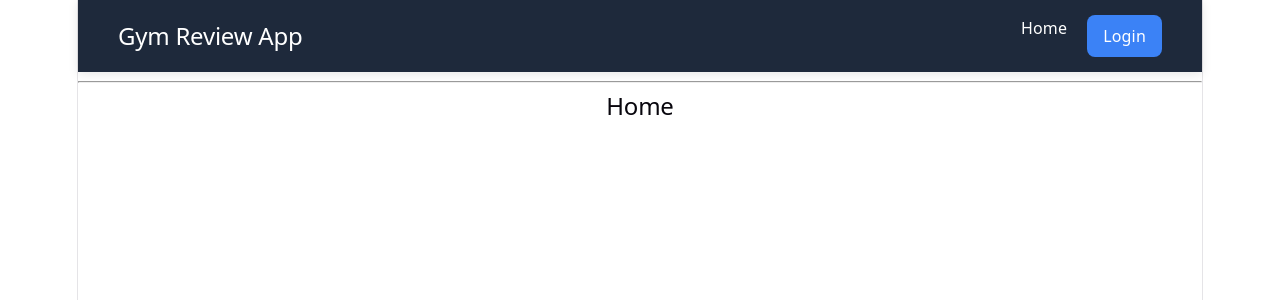
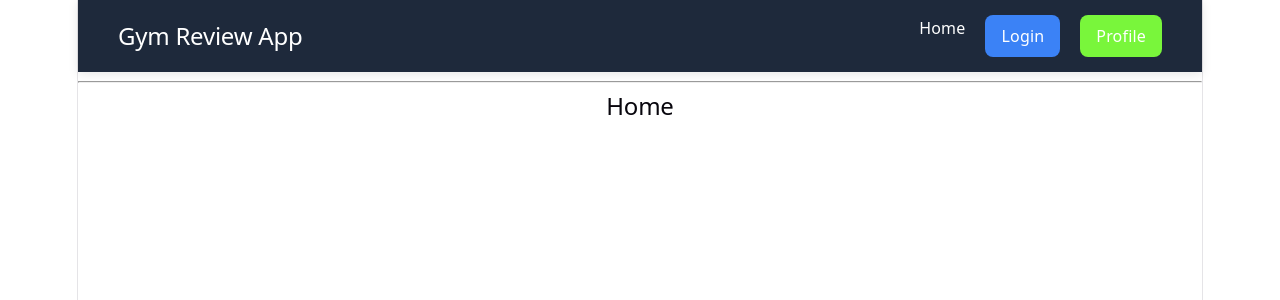
Before and after one commit to dimuthu-mad/Gym-Review-API-2, a React (Vite) app in the folder client/: page / in a window 1280 px wide. Shown: the top 300 px of the page. Built offline with nearby package versions, Linux system fonts and the light colour scheme.

Commit message:
add Auth0 successfully

```diff
--- a/client/src/App.tsx
+++ b/client/src/App.tsx
@@ -2,6 +2,7 @@ import { createBrowserRouter, RouterProvider } from "react-router-dom";
 import Main from "./Layout/Main";
 import Home from "./components/Home/Home";
 import Login from "./components/Login/Login";
+import Profile from "./components/Profile/Profile";
 
 const router = createBrowserRouter([
   {
@@ -16,6 +17,10 @@ const router = createBrowserRouter([
         path: "login",
         element: <Login />,
       },
+      {
+        path: "profile",
+        element: <Profile />,
+      },
     ],
   },
 ]);
--- a/client/src/components/Header/Header.tsx
+++ b/client/src/components/Header/Header.tsx
@@ -56,6 +56,21 @@ const Header = () => {
         >
           Login
         </Link>
+
+        <Link
+          to="/profile"
+          style={{
+            color: "white",
+            textDecoration: "none",
+            fontSize: "16px",
+            fontWeight: "500",
+            backgroundColor: "#79f63b",
+            padding: "8px 16px",
+            borderRadius: "8px",
+          }}
+        >
+          Profile
+        </Link>
       </nav>
     </header>
   );
--- a/client/src/components/Profile/Profile.tsx
+++ b/client/src/components/Profile/Profile.tsx
@@ -31,7 +31,14 @@ const Profile = () => {
   return (
     <div>
       <h1>Profile</h1>
-      <p>Name: {user.name}</p>
+      <h2>Name: {user.given_name || user.family_name}</h2>
+      {user.picture && (
+        <img
+          src={user.picture}
+          alt="Profile"
+          style={{ width: "100px", borderRadius: "50%" }}
+        />
+      )}
       <p>Email: {user.email}</p>
     </div>
   );
```
Also changed, not shown: 1 other file (tests, documents, lock files or other folders).
